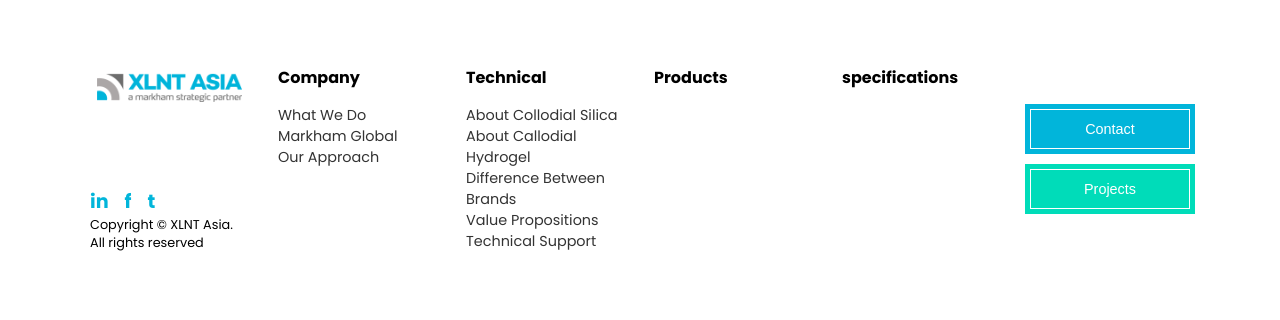
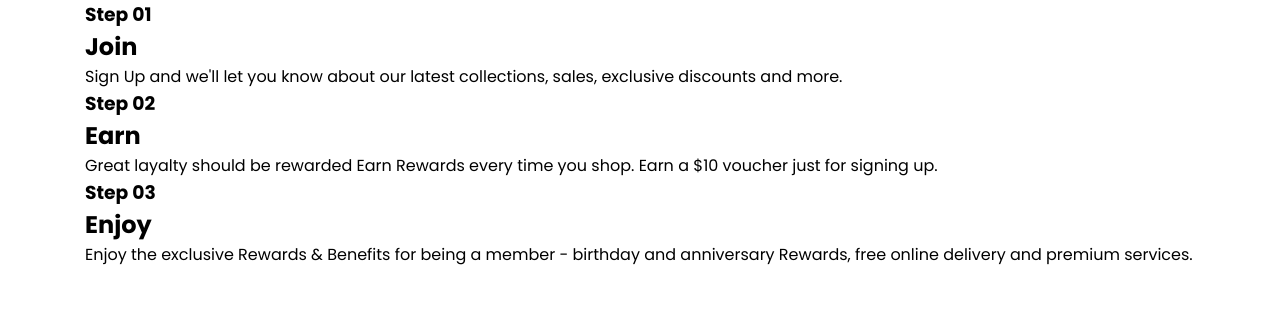
Before and after one commit to Bassem-Zakii/client1, a plain HTML site: page index.html in a window 1280 px wide. Drawn offline with Linux system fonts and the light colour scheme.

Commit message:
Add files via upload

```diff
--- a/index.html
+++ b/index.html
@@ -11,51 +11,49 @@
     <link rel="stylesheet" href="css/style.css" />
   </head>
   <body>
-    <footer>
+    <section class="steps">
       <div class="g-container">
-        <div class="logo-copyright">
-          <div class="footer-logo">
-            <img src="img/logo.png" alt="logo" draggable="true" />
-          </div>
-          <div class="copyright">
-            <ul>
-              <li>in</li>
-              <li>f</li>
-              <li>t</li>
-            </ul>
-            <p>Copyright &copy; XLNT Asia. All rights reserved</p>
-          </div>
-        </div>
-        <div class="company">
-          <h3>Company</h3>
-          <ul>
-            <li><a href="#">What We Do</a></li>
-            <li><a href="#">Markham Global</a></li>
-            <li><a href="#">Our Approach</a></li>
-          </ul>
-        </div>
-        <div class="tech">
-          <h3>Technical</h3>
-          <ul>
-            <li><a href="#">About Collodial Silica</a></li>
-            <li><a href="#">About Callodial Hydrogel</a></li>
-            <li><a href="#">Difference Between</a></li>
-            <li><a href="#">Brands</a></li>
-            <li><a href="#">Value Propositions</a></li>
-            <li><a href="#">Technical Support</a></li>
-          </ul>
-        </div>
-        <div class="product">
-          <h3>Products</h3>
-        </div>
-        <div class="specific">
-          <h3>specifications</h3>
-        </div>
-        <div class="footer-btns">
-          <button>Contact</button>
-          <button>Projects</button>
-        </div>
+        <ul>
+          <li>
+            <div class="step-title">
+              <h3>Step 01</h3>
+            </div>
+            <div class="step-info">
+              <h2>Join</h2>
+              <p>
+                Sign Up and we'll let you know about our latest collections,
+                sales, exclusive discounts and more.
+              </p>
+            </div>
+          </li>
+          <li>
+            <div class="step-title">
+              <h3>Step 02</h3>
+            </div>
+            <div class="step-info">
+              <h2>Earn</h2>
+              <p>
+                Great layalty should be rewarded Earn Rewards every time you
+                shop.
+                <span>Earn a $10 voucher just for signing up.</span>
+              </p>
+            </div>
+          </li>
+          <li>
+            <div class="step-title">
+              <h3>Step 03</h3>
+            </div>
+            <div class="step-info">
+              <h2>Enjoy</h2>
+              <p>
+                Enjoy the exclusive Rewards & Benefits for being a member -
+                birthday and anniversary Rewards, free online delivery and
+                premium services.
+              </p>
+            </div>
+          </li>
+        </ul>
       </div>
-    </footer>
+    </section>
   </body>
 </html>
```
